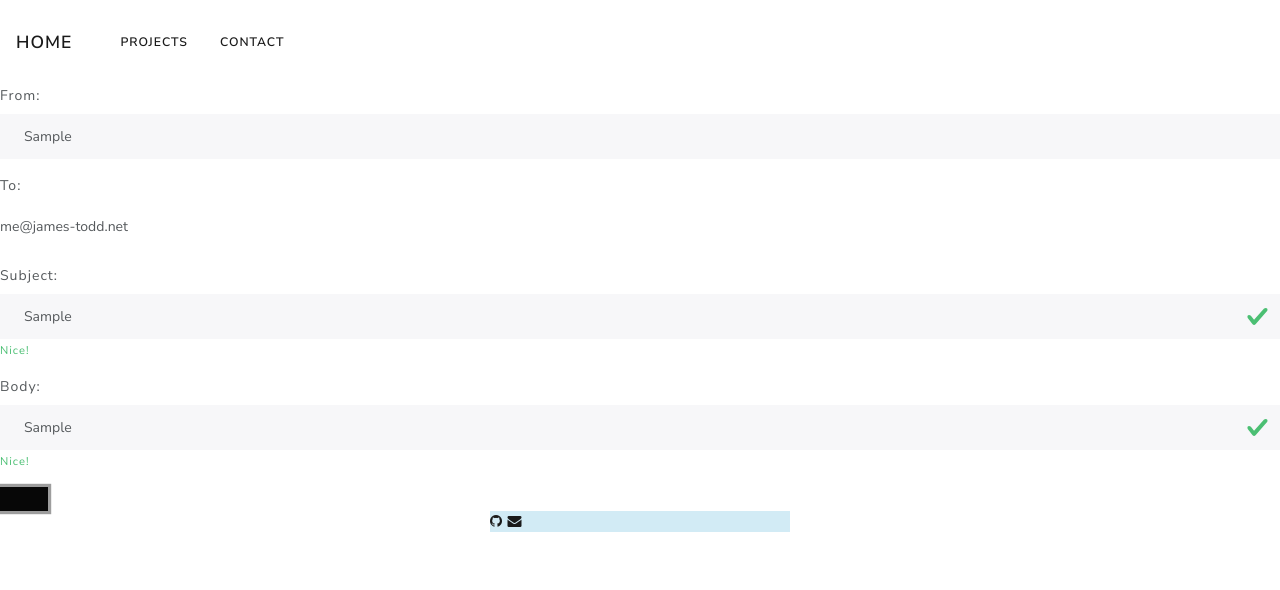
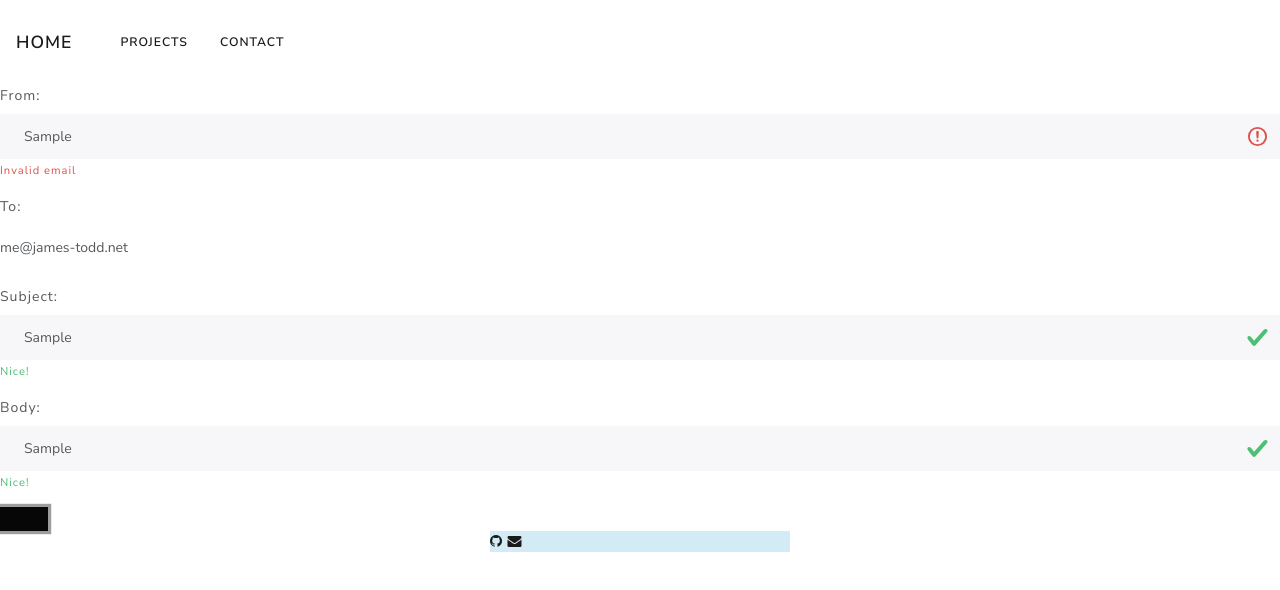
Before and after one commit to jtodd819/homesite, a React (Create React App) app: page /contact in a window 1280 px wide. Both pictures are taken after typing "Sample", "Sample", "Sample" into the empty fields and a click on the button 24 px from the left and 457 px from the top of the page. Shown: the top 590 px of the page. Built offline with nearby package versions, Linux system fonts and the light colour scheme.

Commit message:
Update mail form

```diff
--- a/package.json
+++ b/package.json
@@ -2,7 +2,6 @@
   "name": "homesite",
   "version": "1.0.0",
   "private": true,
-  "proxy": "http://localhost:3001",
   "homepage": "http://james-todd.net",
   "dependencies": {
     "body-parser": "^1.18.2",
--- a/src/components/MailForm.js
+++ b/src/components/MailForm.js
@@ -76,8 +76,10 @@ class MailForm extends Component{
 								type="text"
 								value={values.from}
 								onChange={handleChange}
+								isInvalid={touched.from && !!errors.from}
 								isValid={touched.from && !errors.from}/>
-							<Form.Control.Feedback>Nice!</Form.Control.Feedback>
+							<Form.Control.Feedback>Looks Good!</Form.Control.Feedback>
+							<Form.Control.Feedback type="invalid">{errors.from}</Form.Control.Feedback>
 						</Form.Group>
 						<Form.Group>
 							<Form.Label>To:</Form.Label>
```
Also changed, not shown: 2 other files (tests, documents, lock files or other folders).
